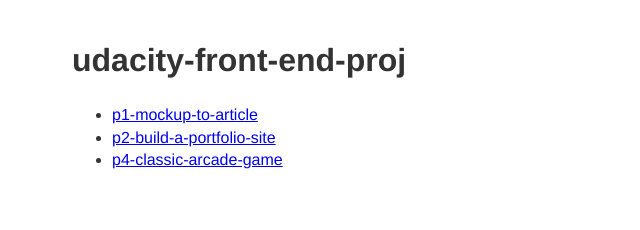
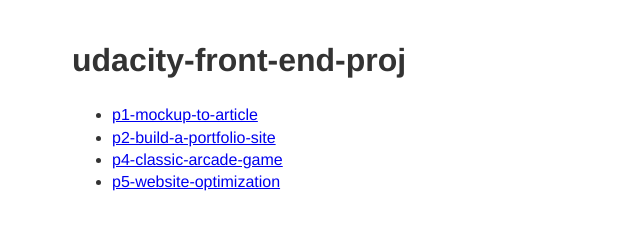
Before and after one commit to chihsuan/udacity-front-end-proj, a plain HTML site: page index.html in a window 1280 px wide. Shown: the whole page, without its empty margins (0-640 px from the left). Drawn offline with Linux system fonts and the light colour scheme.

Commit message:
feat: Update index.html, add p5
Add p5-website-optimization link to index.html for visit.

```diff
--- a/index.html
+++ b/index.html
@@ -25,6 +25,9 @@
       <li>
         <a href="./p4-classic-arcade-game">p4-classic-arcade-game</a>
       </li>
+      <li>
+        <a href="./p5-website-optimization">p5-website-optimization</a>
+      </li>
     </ul>
 
   </body>
```
